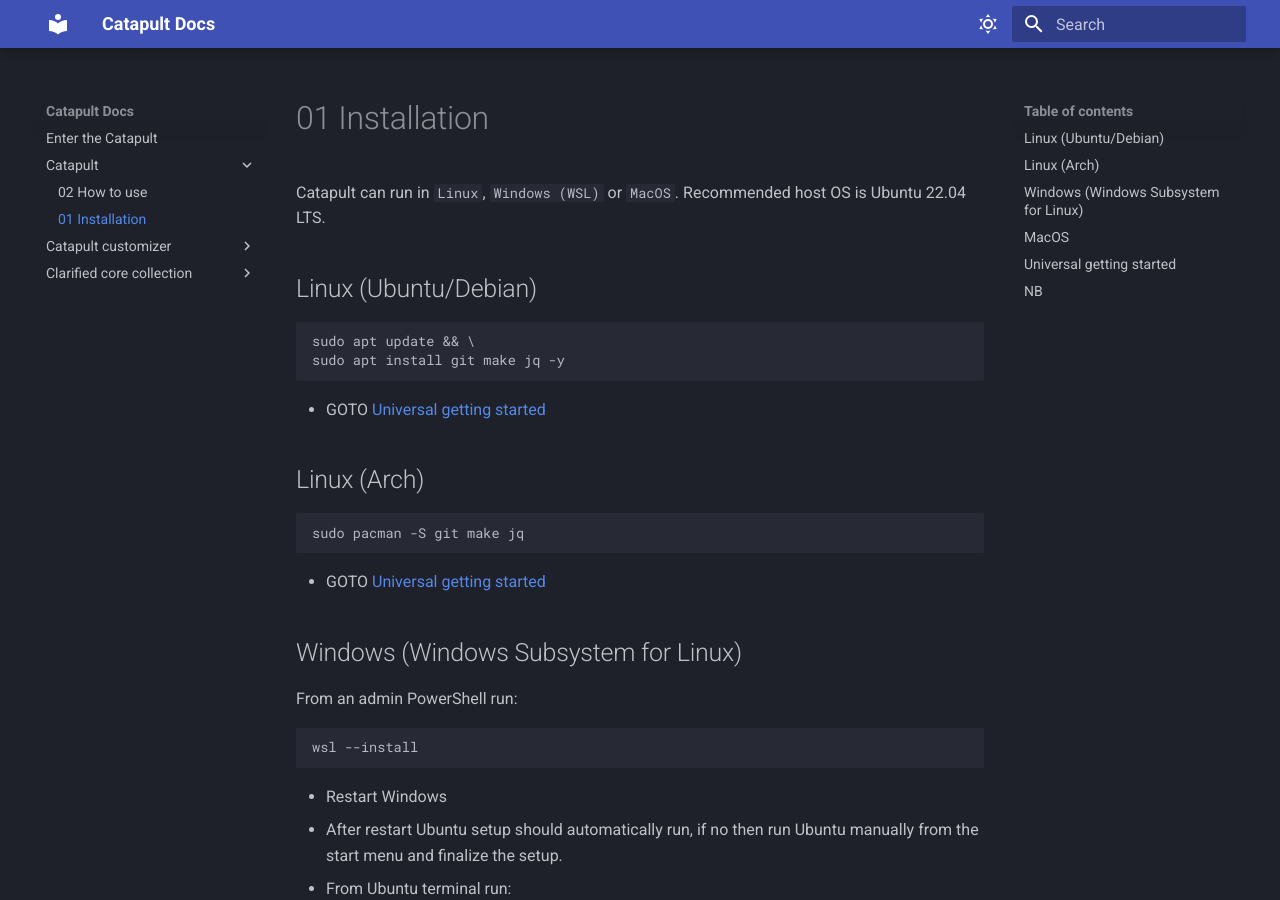
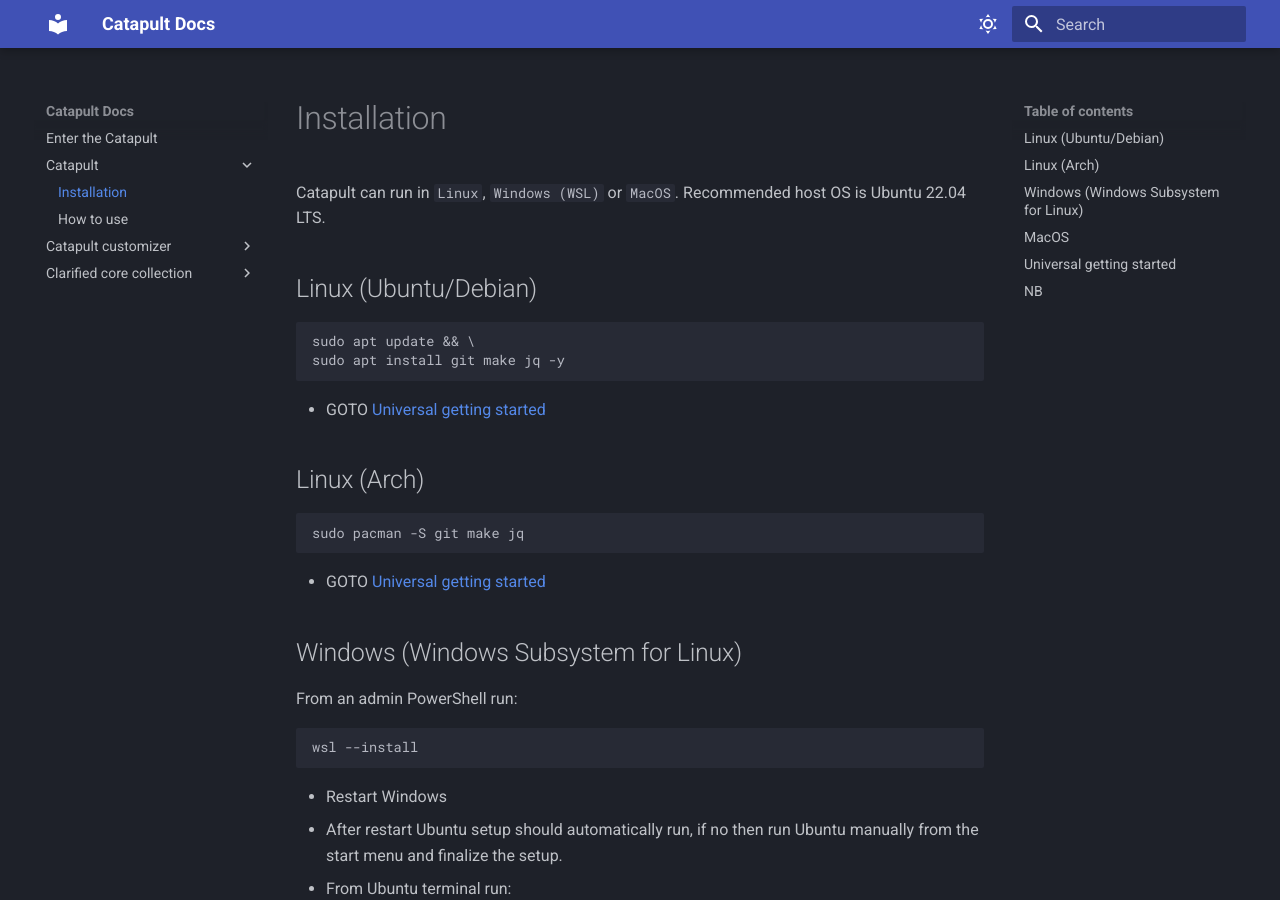
Before and after one commit to ClarifiedSecurity/catapult-docs, an MkDocs documentation site: the page built from docs/catapult/01-installation.md, in a window 1280 px wide and 900 px high. Built offline with MkDocs 1.6.1 and Material for MkDocs 9.7.7, drawn with Linux system fonts in a browser that asks for light colours.

Commit message:
CatapultBot update docs

```diff
--- a/docs/catapult/installation.md
+++ b/docs/catapult/01-installation.md
@@ -1,4 +1,4 @@
-# 01 Installation
+# Installation
 
 Catapult can run in `Linux`, `Windows (WSL)` or `MacOS`. Recommended host OS is Ubuntu 22.04 LTS.
 
--- a/docs/catapult/how-to-use.md
+++ b/docs/catapult/02-how-to-use.md
@@ -1,4 +1,4 @@
-# 02 How to use
+# How to use
 
 Once inside the Catapult container you can type `ctp-` and use the tab key to see all of the available commands, here is also list of all commands with examples:
 
```
